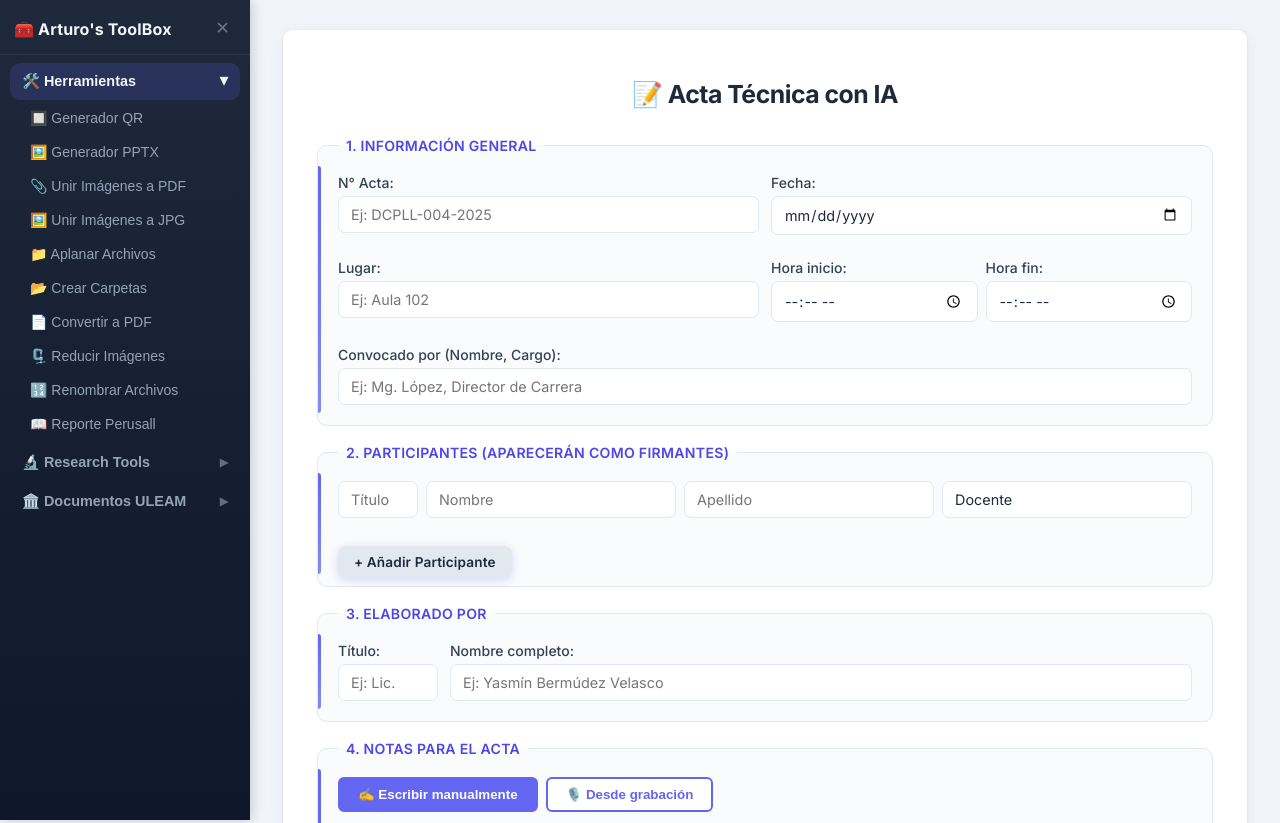
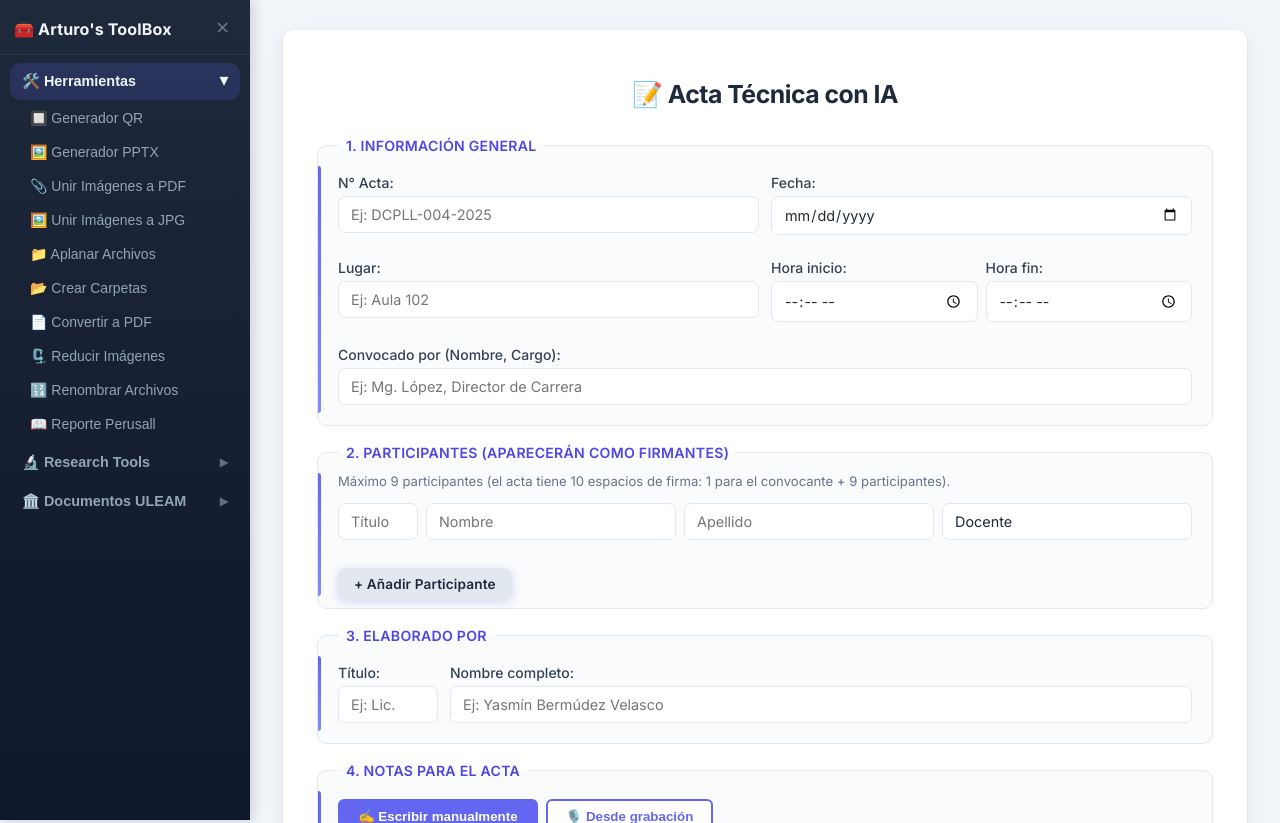
Before and after one commit to r2damianster/Arturos-ToolBox, a Flask app: page / in a window 1280 px wide, after a click on "📝 Acta Técnica (IA)". Shown: the top 823 px of the page. Run offline with Flask 3, Linux system fonts and the light colour scheme; data comes from the database, SQL or seed files in the repository.

Commit message:
chore: auto-commit —
Co-Authored-By: Claude Sonnet 4.6 <noreply@anthropic.com>

```diff
--- a/templates/components/_form_acta_tecnica.html
+++ b/templates/components/_form_acta_tecnica.html
@@ -40,6 +40,7 @@
         <!-- 2. Participantes / Firmantes -->
         <fieldset>
             <legend>2. Participantes (aparecerán como firmantes)</legend>
+            <span class="help-text">Máximo 9 participantes (el acta tiene 10 espacios de firma: 1 para el convocante + 9 participantes).</span>
             <div id="lista-participantes">
                 <div class="participante-row"
                      style="display:grid;grid-template-columns:80px 1fr 1fr 1fr;gap:8px;margin-bottom:8px;">
@@ -53,6 +54,9 @@
                 style="background:#e2e8f0;color:#1e293b;margin-top:8px;font-size:0.85em;padding:8px 16px;width:auto;">
                 + Añadir Participante
             </button>
+            <span id="participantes-limite" class="help-text" style="display:none;color:#dc2626;margin-left:8px;">
+                Límite de 9 participantes alcanzado — no caben más firmas en el acta.
+            </span>
         </fieldset>
 
         <!-- 3. Elaborado por -->
@@ -222,7 +226,7 @@ function extraerNotasDesdeAudio() {
             return esperarTranscriptActa(transcriptId);
         })
         .then(transcriptId => {
-            estado.textContent = '⏳ Generando notas con LeMUR...';
+            estado.textContent = '⏳ Generando notas con Groq...';
             // ── Paso 3: Obtener resultado ─────────────────────────────────────
             return fetch(`/util/acta_extraer_audio/resultado/${transcriptId}`);
         })
@@ -331,20 +335,37 @@ function enriquecerActaConIA() {
             });
             statusEl.textContent = '✅ Texto enriquecido. Podés editarlo.';
             statusEl.style.color = '#16a34a';
+            btn.disabled = true; // permanently disable until cooldown (solo en éxito)
+            btn.textContent = '✨ Enriquecer con IA';
         })
         .catch(err => {
             statusEl.textContent = `❌ ${err.message}`;
             statusEl.style.color = '#dc2626';
-        })
-        .finally(() => {
-            btn.disabled = true; // permanently disable until cooldown
+            btn.disabled = false; // permite reintentar tras error
             btn.textContent = '✨ Enriquecer con IA';
         });
 }
 
 // ── Add participante ─────────────────────────────────────────────────────────
+const MAX_PARTICIPANTES = 9; // la plantilla tiene 10 espacios de firma: 1 convocante + 9 participantes
+
+function actualizarLimiteParticipantes() {
+    const lista = document.getElementById('lista-participantes');
+    const btnAdd = document.getElementById('add-participante');
+    const avisoLimite = document.getElementById('participantes-limite');
+    const alLimite = lista.querySelectorAll('.participante-row').length >= MAX_PARTICIPANTES;
+    btnAdd.disabled = alLimite;
+    btnAdd.style.opacity = alLimite ? '0.5' : '1';
+    btnAdd.style.cursor = alLimite ? 'not-allowed' : 'pointer';
+    avisoLimite.style.display = alLimite ? 'inline' : 'none';
+}
+
 document.getElementById('add-participante').addEventListener('click', function() {
     const lista = document.getElementById('lista-participantes');
+    if (lista.querySelectorAll('.participante-row').length >= MAX_PARTICIPANTES) {
+        actualizarLimiteParticipantes();
+        return;
+    }
     const fila  = document.createElement('div');
     fila.className = 'participante-row';
     fila.style.cssText = 'display:grid;grid-template-columns:80px 1fr 1fr 1fr;gap:8px;margin-bottom:8px;';
@@ -353,11 +374,12 @@ document.getElementById('add-participante').addEventListener('click', function()
         <input type="text" name="p_nombre[]"   placeholder="Nombre"   required>
         <input type="text" name="p_apellido[]" placeholder="Apellido" required>
         <input type="text" name="p_cargo[]"    placeholder="Cargo" value="Docente">
-        <button type="button" onclick="this.closest('.participante-row').remove()"
+        <button type="button" onclick="this.closest('.participante-row').remove(); actualizarLimiteParticipantes();"
             style="grid-column:1/-1;background:#fee2e2;color:#991b1b;border:none;
                    border-radius:4px;padding:4px;cursor:pointer;font-size:0.8em;">
             ✕ Eliminar
         </button>`;
     lista.appendChild(fila);
+    actualizarLimiteParticipantes();
 });
 </script>
```
